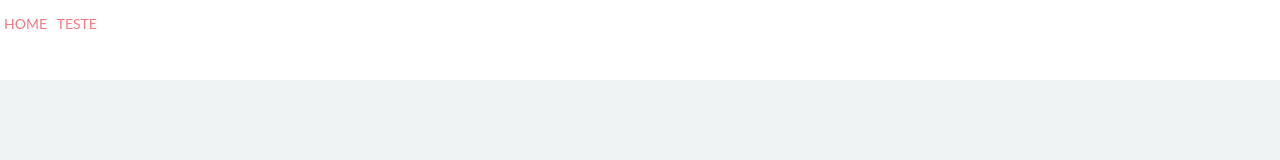
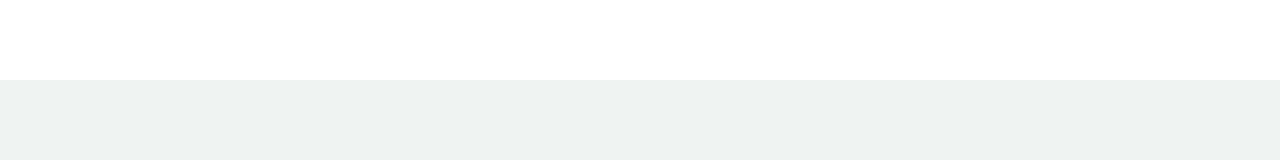
Before and after one commit to allandemiranda/site_brinkids, a React (Create React App) app in the folder my-app/: page / in a window 1280 px wide. Shown: the top 160 px of the page. Built offline with nearby package versions, Linux system fonts and the light colour scheme.

Commit message:
probelma do botão do menu

```diff
--- a/my-app/src/BotaoMenu.js
+++ b/my-app/src/BotaoMenu.js
@@ -2,14 +2,10 @@ import React, { Component } from 'react'
 import './BotaoMenu.css'
 
 class BotaoMenu extends Component {
-  //var cores = this.props.cor
-  //const coresDef = { color: #f27b81 }
-
-
-  render() {
+  render(props) {
     return (
       <div className='BotaoMenu'>
-        <a>{this.props.nome}</a>
+
       </div>
     );
   }
```
